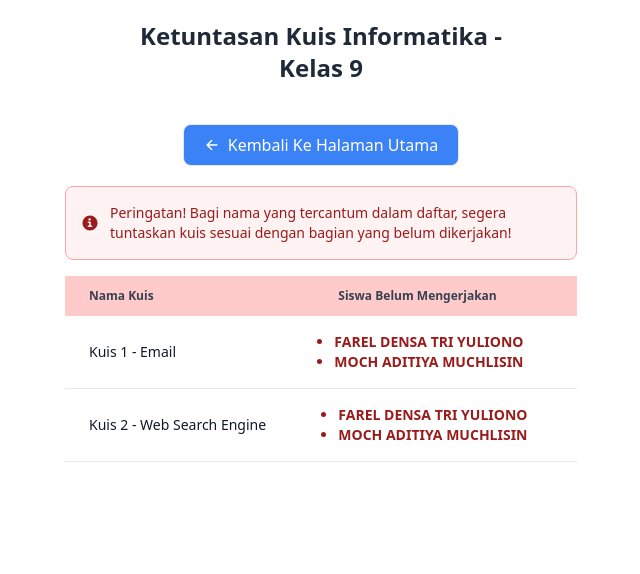
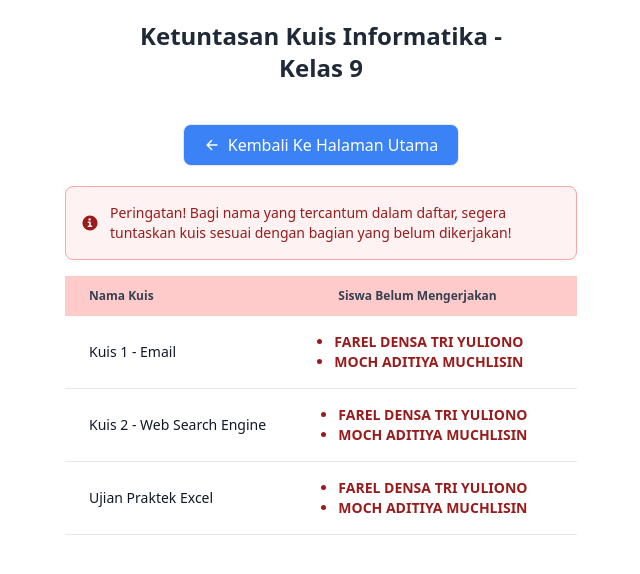
Before and after one commit to wanglaga/kuiskelas9, a website: page kuis/ketuntasan.html in a window 1280 px wide. Shown: the whole page, without its empty margins (319-959 px from the left). Drawn offline with nearby package versions, Linux system fonts and the light colour scheme.

Commit message:
Ketuntasan Update

```diff
--- a/kuis/ketuntasan.html
+++ b/kuis/ketuntasan.html
@@ -71,6 +71,19 @@
                         </td>
                     </tr>
                 </tbody>
+                <tbody>
+                    <tr class="bg-white border-b">
+                        <th scope="row" class="px-6 py-4 font-medium text-gray-900">
+                            Ujian Praktek Excel
+                        </th>
+                        <td class="px-6 py-4 text-red-800 font-semibold">
+                            <ul class="list-disc">
+                                <li>FAREL DENSA TRI YULIONO</li>
+                                <li>MOCH ADITIYA MUCHLISIN</li>
+                            </ul>
+                        </td>
+                    </tr>
+                </tbody>
             </table>
         </div>
 
```
